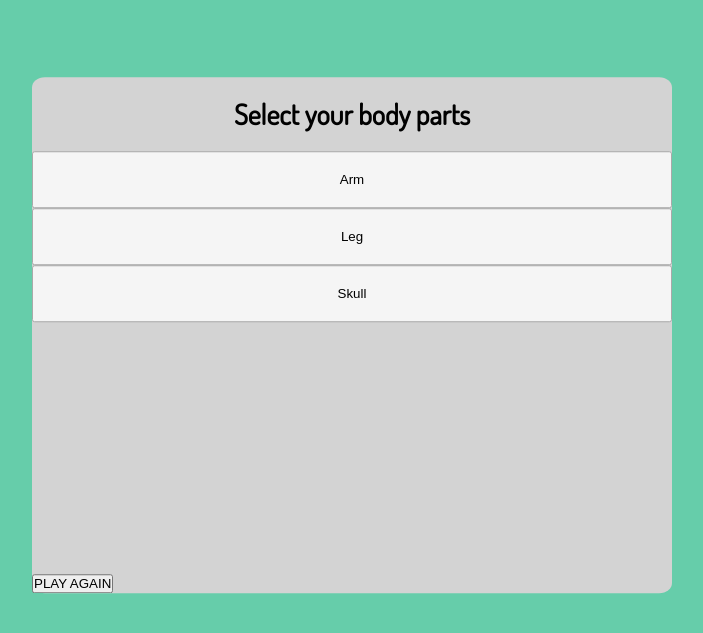
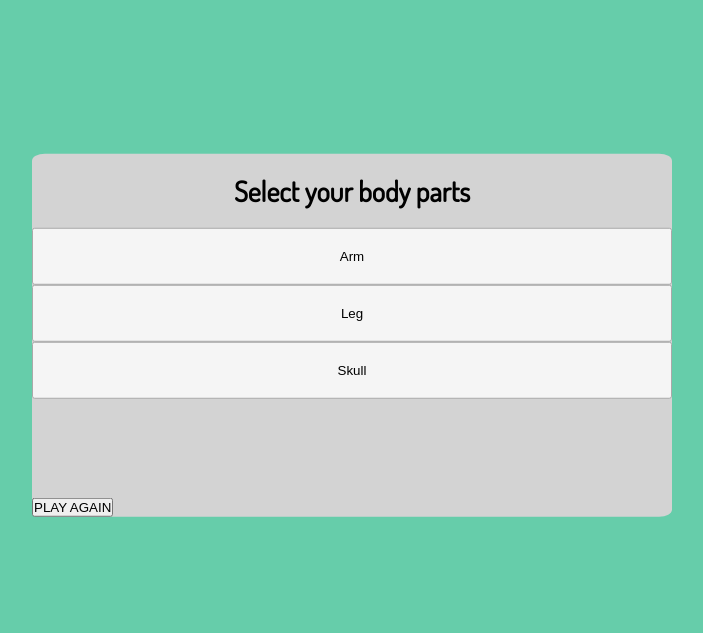
Before and after one commit to aashumakova/Learn-Your-Bones, a plain HTML site: page index.html in a window 1280 px wide. Shown: the part 65-698 px from the top of the page, without its empty margins (288-991 px from the left). Drawn offline with Linux system fonts and the light colour scheme.

Commit message:
js files looks pretty, everything works cd ..

```diff
--- a/index.html
+++ b/index.html
@@ -45,7 +45,6 @@
             <button class="Z">Z</button>
         </div>
         <div id="user-input-section"></div>
-        <canvas id="canvas"></canvas>
         <div id="result-text"></div>
         <button id="play-again-button">PLAY AGAIN</button>
     </div>
--- a/js/main.js
+++ b/js/main.js
@@ -13,21 +13,15 @@ let inputSection = '';
 let winCount = 0;
 let displayWord = [];
 let displayString = '';
-// let displayWordOptions = [];
-// let letterSlotSpot = [];
-
-
 
 /*----- cached element references -----*/
 const wordsContainer = document.getElementById('words-container');
 const wordCategoriesButton = document.getElementById('words-container');
 const letterContainer = document.getElementById('letter-container');
 const userInputSection = document.getElementById('user-input-section');
-// const canvas = document.getElementById('canvas');
 const resultText = document.getElementById('result-text');
 const playAgainButton = document.getElementById('play-again-button');
 const letterButtonsEl = document.querySelector('#letter-container');
-// const letterButtonEls = [...document.querySelectorAll('#letter-container')];
 
 
 /*----- event listeners -----*/
@@ -35,37 +29,30 @@ playAgainButton.addEventListener('click', function(){
     window.location.reload();
 }
 )
-// playAgainButton.addEventListener('click', init)
 
+letterButtonsEl.addEventListener('click', function(event) {
+    const letter = event.target.textContent;
+    event.target.disabled = 'true';
+    console.log('Button clicked:', letter);
+    checkLetter (letter, secretWord)
+})
 
-wordCategoriesButton.addEventListener('click', generateWordArray) //{
-    //const categoryValue = event.target.textContent;
-    // event.target.disabled = 'true';
-    // const wordArray = words[categoryValue];
-    // secretWord = wordArray[Math.floor(Math.random() * wordArray.length)].toUpperCase();
-    // event.target.disabled = 'true';
-    // console.log(secretWord)
-    //createDisplayWord()
-    // console.log('Category button clicked:', categoryValue);
-    //  //function createDisplayWord(){
-    //         // let displayWord = [];
-            // for ( let i = 0; i < secretWord.length; i++) {
-            //     displayWord[i] = 'x';
-            //
-            // console.log(displayWord)c
+wordCategoriesButton.addEventListener('click', generateWordArray)
 
-            // displayWord.forEach(function(letterSlot) {
-            // let letterSlotSpot = document.createElement('p');
-            // letterSlotSpot.innerHTML = letterSlot;
-            // userInputSection.appendChild(letterSlotSpot);
-            // }
-            // )
-            // renderLetters()
-    //     //}
-//}
-// )
+/*----- functions -----*/
+init()
 
-function generateWordArray (){
+function init() {
+    count = 0;
+    winCount = 0;
+    secretWord = '';
+    displayWord = [];
+    userInputSection.innerHTML = '';
+    resultText.innerHTML = '';
+    renderLetters();
+}
+
+function generateWordArray(){
     const categoryValue = event.target.textContent;
     const wordArray = words[categoryValue];
     secretWord = wordArray[Math.floor(Math.random() * wordArray.length)].toUpperCase();
@@ -74,52 +61,42 @@ function generateWordArray (){
     createDisplayWord()
 }
 
+function displayWordOptions () {
+    wordsContainer.innerHTML +=`<h1>Select your body parts</h1>`;
+    let wordCategories = Object.keys(words);
+    console.log(wordCategories)
+    wordCategories.forEach(function(wordCategory){
+    let wordCategoriesButton = document.createElement('div');
+    wordCategoriesButton.innerHTML += `<button class="options">${wordCategory}</button>`;
+    wordsContainer.appendChild(wordCategoriesButton);
+    })
+}
+displayWordOptions()
+
 function createDisplayWord(){
-            // let displayWord = [];
-            for ( let i = 0; i < secretWord.length; i++) {
-                displayWord[i] = 'x';
-            }
-            console.log(displayWord)
+    for ( let i = 0; i < secretWord.length; i++) {
+    displayWord[i] = 'x';
+    }
+    console.log(displayWord)
 
-            displayString = displayWord.join(' ');
-            console.log(displayString);
-            userInputSection.innerHTML = displayString;
-            // displayWord.forEach(function(letterSlot) {
-            // let letterSlotSpot = document.createElement('p');
-            // letterSlotSpot.innerHTML = letterSlot;
-            // userInputSection.appendChild(letterSlotSpot);
-            // }
-            //)
-            renderLetters()
-        }
-
-letterButtonsEl.addEventListener('click', function(event) {
-    const letter = event.target.textContent;
-    event.target.disabled = 'true';
-    console.log('Button clicked:', letter);
-    // const letter = buttonValue;
-    // displayWordSplit = displayWord.split('');
-    checkLetter (letter, secretWord)
-    })
-
-    // loop through all the letterButtonEls
-    // for each element to take element and make .disabled = 'false'
-    // inside of init
+    displayString = displayWord.join(' ');
+    console.log(displayString);
+    userInputSection.innerHTML = displayString;
+    renderLetters()
+}
 
 function renderLetters() {
-letterButtonsEl.style.visibility = secretWord ? 'visible' : 'hidden';
+    letterButtonsEl.style.visibility = secretWord ? 'visible' : 'hidden';
 }
 
 function checkLetter (letter, secretWord) {
     if (secretWord.includes(letter)) {
     for ( var j = 0; j < secretWord.length; j++ ) {
-    // if the letter is in the word
     console.log(j);
     console.log(letter);
     console.log(secretWord[j]);
     console.log(secretWord)
     if (secretWord[j] === letter) {
-    // update the displayWord
         displayWord.splice(j, 1, letter);
         console.log(displayWord);
         displayString = displayWord.join(' ');
@@ -127,69 +104,23 @@ function checkLetter (letter, secretWord) {
         userInputSection.innerHTML = displayString;
         winCount +=1;
     }
-    //winCount +=1;
+
     console.log(winCount, 'win count');
     if (winCount === secretWord.length) {
     resultText.innerHTML = `Good job! We have a future healthcare professional here!!!`;
     }
-    // if (displayString === secretWord.length) {
-    //     resultText.innerHTML = `Good job!`;
-    // }
+
     }
     } else {
         count +=1;
         console.log(count, 'count');
-        }
-
-
-checkEndOfGame()
+    }
+    checkEndOfGame()
 }
 
 function checkEndOfGame(){
     if (count === 5) {
-        // game ends
         resultText.innerHTML = `Keep on studying. You can do it!`;
         return
-     }
- }
-// /*----- functions -----*/
-// need a function to pull each item word category aka a key from the object onto the game board
-init()
-
-function init() {
-    count = 0;
-    winCount = 0;
-    secretWord = '';
-    displayWord = [];
-    userInputSection.innerHTML = '';
-    // let displayWordOptions = [];
-    // let letterSlotSpot = [];
-    // renderLetters();
-    resultText.innerHTML = '';
-    renderLetters();
-    // checkEndOfGame();
-    // const markerEls = [...document.querySelectorAll('#markers > div')]
-    // const letterButtonEls = [...document.querySelectorAll('#letter-container')]
-    // letterButtonsEl.forEach(function(letterButton) {
-    // letterButton.disabled = 'false';
-    // });
-    // loop through all the letterButtonEls
-    // letterButtonsEl.forEach((letterButton) => {
-    //     letterButton.disabled = 'false';
-
-    // })
-    // for each element to take element and make .disabled = 'false'
-    // inside of init
-
+    }
 }
-function displayWordOptions () {
-        wordsContainer.innerHTML +=`<h1>Select your body parts</h1>`;
-        let wordCategories = Object.keys(words);
-        console.log(wordCategories)
-        wordCategories.forEach(function(wordCategory){
-        let wordCategoriesButton = document.createElement('div');
-        wordCategoriesButton.innerHTML += `<button class="options">${wordCategory}</button>`;
-        wordsContainer.appendChild(wordCategoriesButton);
-        })
-    }
-    displayWordOptions()
```
Also changed, not shown: 1 other file.
